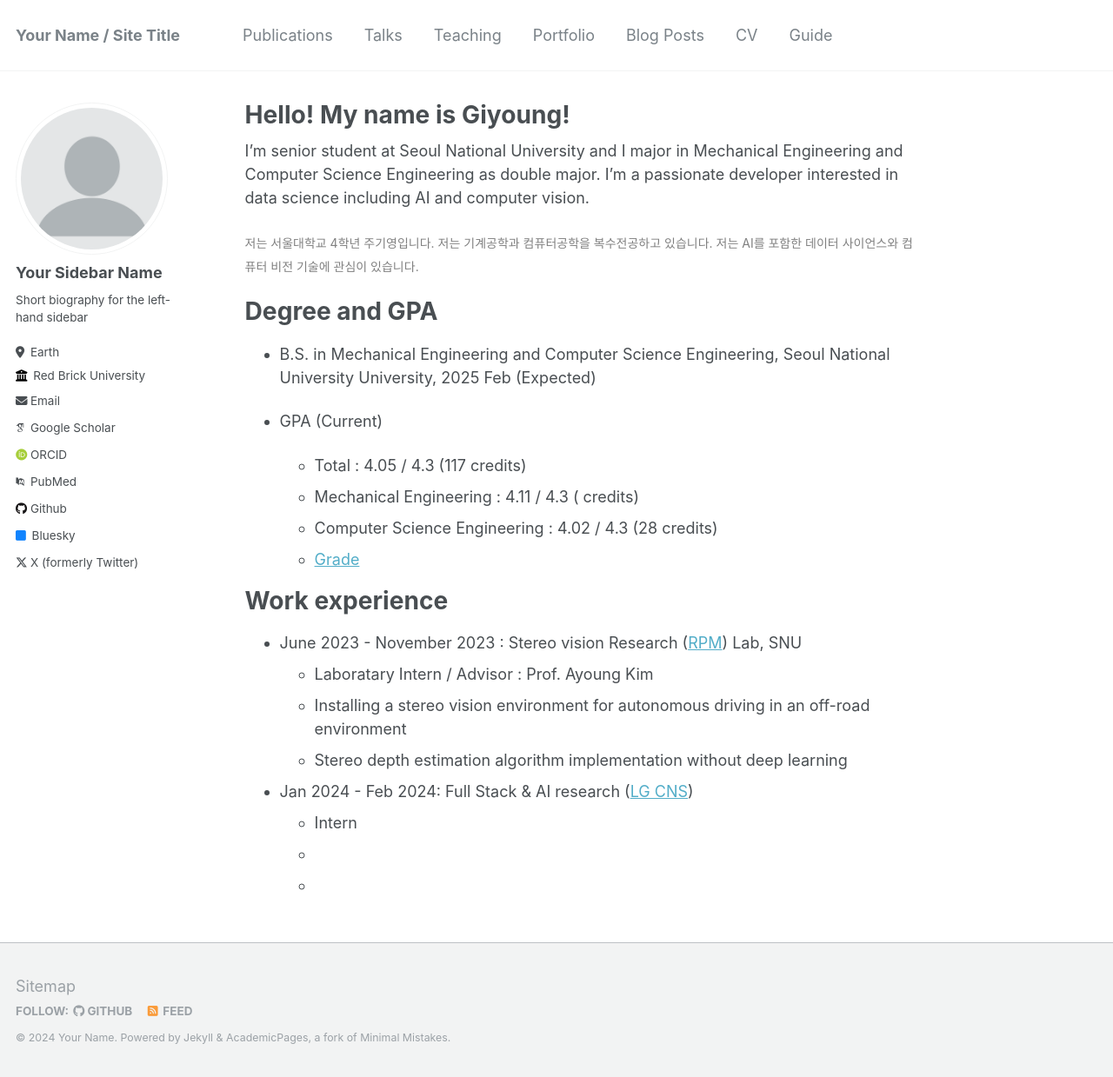
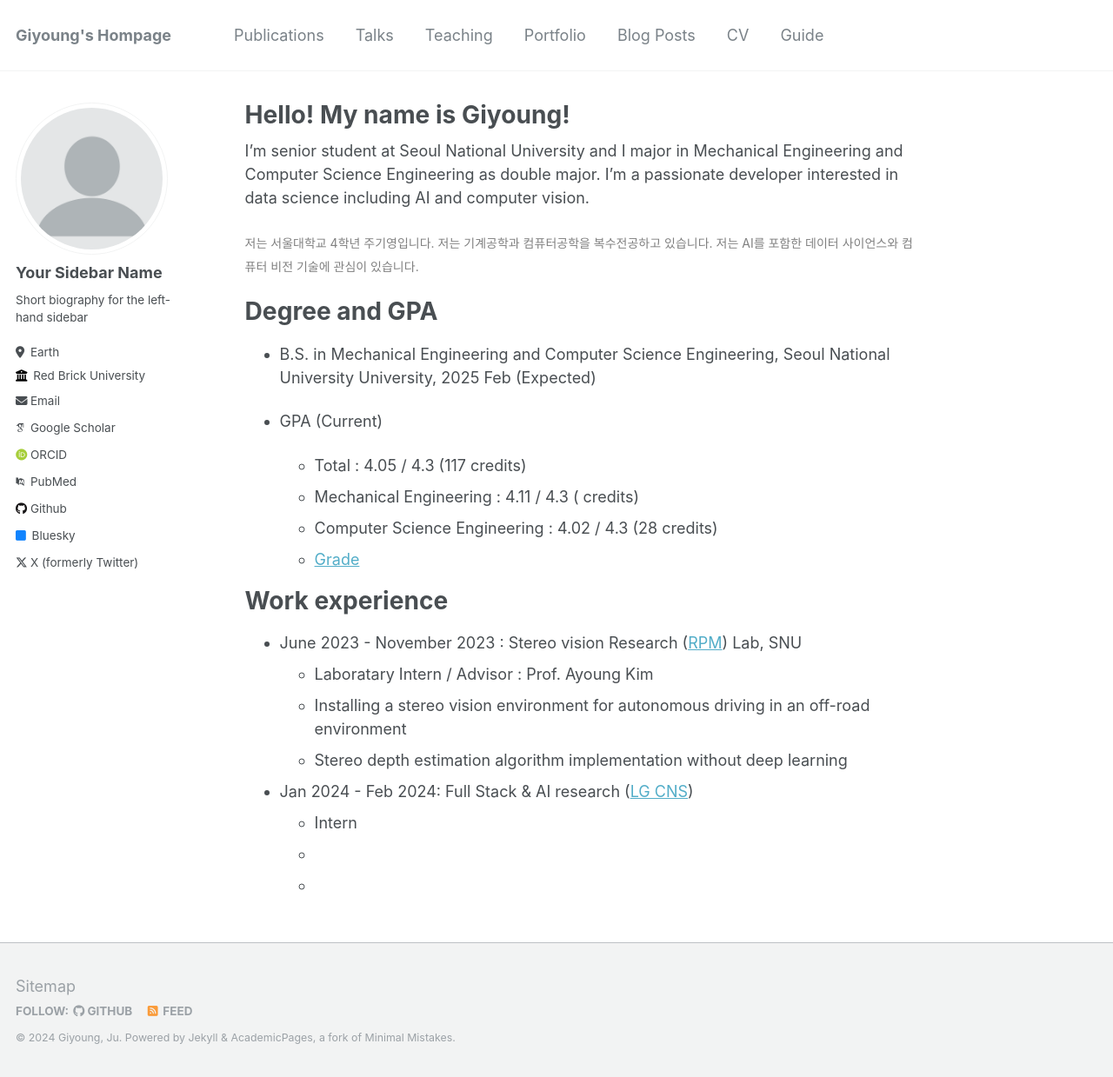
Before and after one commit to freqinfi/freqinfi.github.io, a Jekyll site: the page built from _pages/about.md, in a window 1280 px wide and 1239 px high. Shown: the whole window at 87% size. Built offline with Jekyll 4.4.1, drawn with Linux system fonts in a browser that asks for light colours; some web fonts are replaced.

Commit message:
Update _config.yml

```diff
--- a/_config.yml
+++ b/_config.yml
@@ -8,13 +8,13 @@
 
 # Basic Site Settings
 locale                   : "en-US"
-title                    : "Your Name / Site Title"
+title                    : "Giyoung's Hompage"
 title_separator          : "-"
-name                     : &name "Your Name"
-description              : &description "personal description"
-url                      : https://academicpages.github.io # the base hostname & protocol for your site e.g. "https://mmistakes.github.io"
+name                     : &name "Giyoung, Ju"
+description              : &description "Undergraduate Student at SNU"
+url                      : https://freqinfi.github.io # the base hostname & protocol for your site e.g. "https://mmistakes.github.io"
 baseurl                  : "" # the subpath of your site, e.g. "/blog"
-repository               : "academicpages/academicpages.github.io"
+repository               : freqinfi/freqinfi.github.io
 
 # Site Author - The following control what appear as part of the author content on the side bar.
 #               If a field is blank the icon and link will not appear, otherwise it will be shown.
```
